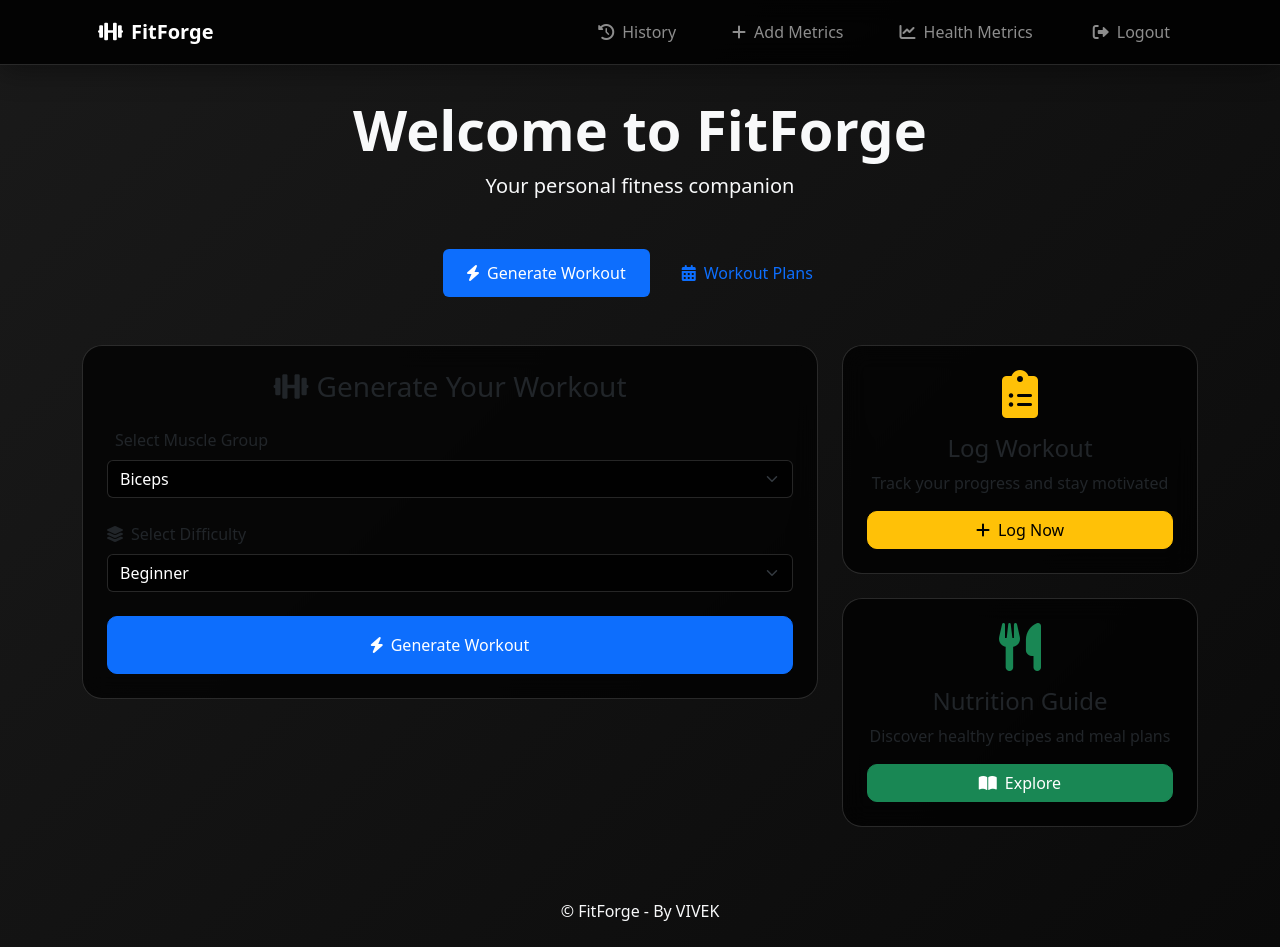
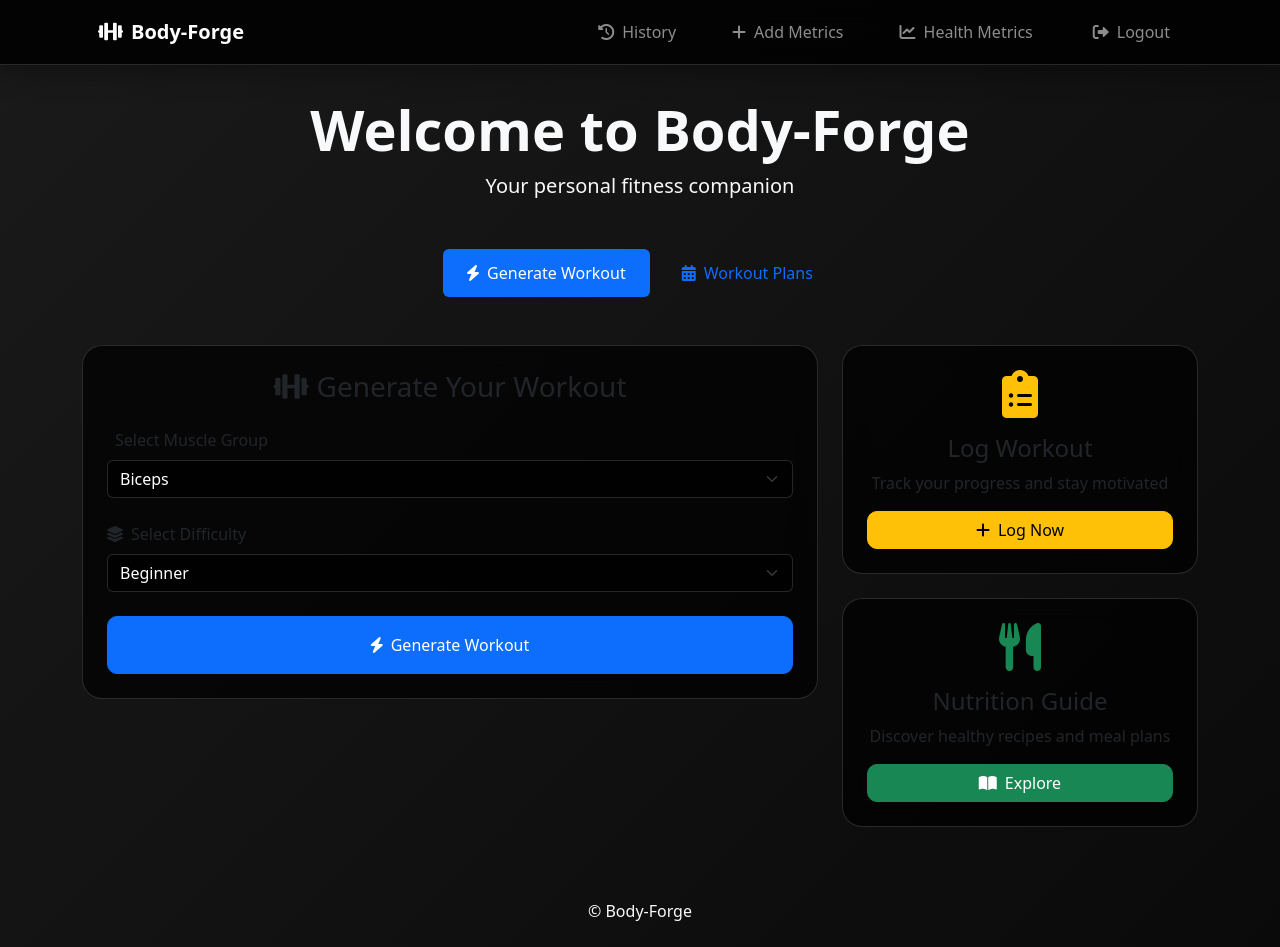
Before and after one commit to mohan-d17/Body-Forge, a Flask app: page /home in a window 1280 px wide. Run offline with Flask 3, Linux system fonts and the light colour scheme; the visitor is signed in with stand-in values (Sample User, id 1).

Commit message:
new commit

```diff
--- a/templates/history.html
+++ b/templates/history.html
@@ -3,7 +3,7 @@
 <head>
     <meta charset="UTF-8">
     <meta name="viewport" content="width=device-width, initial-scale=1.0">
-    <title>Workout History - FitForge</title>
+    <title>Workout History - Body-Forge</title>
     <link href="https://cdn.jsdelivr.net/npm/bootstrap@5.3.0-alpha1/dist/css/bootstrap.min.css" rel="stylesheet">
     <link href="https://cdnjs.cloudflare.com/ajax/libs/font-awesome/6.0.0/css/all.min.css" rel="stylesheet">
     <style>
@@ -196,7 +196,7 @@
         <div class="container">
             <a class="navbar-brand d-flex align-items-center" href="/">
                 <i class="fas fa-dumbbell me-2"></i>
-                <span class="fw-bold">FitForge</span>
+                <span class="fw-bold">Body-Forge</span>
             </a>
             <button class="navbar-toggler" type="button" data-bs-toggle="collapse" data-bs-target="#navbarNav">
                 <span class="navbar-toggler-icon"></span>
--- a/templates/home.html
+++ b/templates/home.html
@@ -3,7 +3,7 @@
 <head>
     <meta charset="UTF-8">
     <meta name="viewport" content="width=device-width, initial-scale=1.0">
-    <title>Home - FitForge</title>
+    <title>Home - Body-Forge</title>
     <link href="https://cdn.jsdelivr.net/npm/bootstrap@5.3.0-alpha1/dist/css/bootstrap.min.css" rel="stylesheet">
     <link href="https://cdnjs.cloudflare.com/ajax/libs/font-awesome/6.0.0/css/all.min.css" rel="stylesheet">
     <style>
@@ -213,7 +213,7 @@
         <div class="container">
             <a class="navbar-brand d-flex align-items-center" href="/">
                 <i class="fas fa-dumbbell me-2"></i>
-                <span class="fw-bold">FitForge</span>
+                <span class="fw-bold">Body-Forge</span>
             </a>
             <button class="navbar-toggler" type="button" data-bs-toggle="collapse" data-bs-target="#navbarNav">
                 <span class="navbar-toggler-icon"></span>
@@ -248,7 +248,7 @@
     <!-- Rest of your existing HTML remains unchanged -->
     <div class="container py-5 mt-5">
         <div class="text-center mb-5">
-            <h1 class="display-4 fw-bold">Welcome to FitForge</h1>
+            <h1 class="display-4 fw-bold">Welcome to Body-Forge</h1>
             <p class="lead text-light-50">Your personal fitness companion</p>
         </div>
 
@@ -414,7 +414,7 @@
     </div>
 
     <footer class="py-4 text-center text-light-50">
-        <p class="mb-0">&copy; FitForge - By VIVEK</p>
+        <p class="mb-0">&copy; Body-Forge</p>
     </footer>
 
     <script>
--- a/templates/index.html
+++ b/templates/index.html
@@ -3,7 +3,7 @@
 <head>
     <meta charset="UTF-8">
     <meta name="viewport" content="width=device-width, initial-scale=1.0">
-    <title>FitForge - Forge Your Fitness</title>
+    <title>Body-Forge - Forge Your Fitness</title>
     <link href="https://cdn.jsdelivr.net/npm/bootstrap@5.3.0-alpha1/dist/css/bootstrap.min.css" rel="stylesheet">
     <link href="https://cdnjs.cloudflare.com/ajax/libs/font-awesome/6.0.0/css/all.min.css" rel="stylesheet">
     <style>
@@ -107,7 +107,7 @@
     <div class="container min-vh-100 d-flex align-items-center justify-content-center py-5">
         <div class="hero-section p-5 text-center w-100" style="max-width: 1000px;">
             <h1 class="display-3 fw-bold mb-4 title-glow">
-                <i class="fas fa-dumbbell me-3"></i>FitForge
+                <i class="fas fa-dumbbell me-3"></i>Body-Forge
             </h1>
             <p class="lead mb-5 text-light-50 fw-light">Forge your perfect physique with cutting-edge fitness tools</p>
 
--- a/templates/log_workout.html
+++ b/templates/log_workout.html
@@ -3,7 +3,7 @@
 <head>
     <meta charset="UTF-8">
     <meta name="viewport" content="width=device-width, initial-scale=1.0">
-    <title>Log Workout - FitForge</title>
+    <title>Log Workout - Body-Forge</title>
     <link href="https://cdn.jsdelivr.net/npm/bootstrap@5.3.0-alpha1/dist/css/bootstrap.min.css" rel="stylesheet">
     <link href="https://cdnjs.cloudflare.com/ajax/libs/font-awesome/6.0.0/css/all.min.css" rel="stylesheet">
     <style>
@@ -178,7 +178,7 @@
         <div class="container">
             <a class="navbar-brand d-flex align-items-center" href="/">
                 <i class="fas fa-dumbbell me-2"></i>
-                <span class="fw-bold">FitForge</span>
+                <span class="fw-bold">Body-Forge</span>
             </a>
             <button class="navbar-toggler" type="button" data-bs-toggle="collapse" data-bs-target="#navbarNav">
                 <span class="navbar-toggler-icon"></span>
--- a/templates/login.html
+++ b/templates/login.html
@@ -3,7 +3,7 @@
 <head>
     <meta charset="UTF-8">
     <meta name="viewport" content="width=device-width, initial-scale=1.0">
-    <title>Login - FitForge</title>
+    <title>Login - Body-Forge</title>
     <link href="https://cdn.jsdelivr.net/npm/bootstrap@5.3.0-alpha1/dist/css/bootstrap.min.css" rel="stylesheet">
     <link href="https://cdnjs.cloudflare.com/ajax/libs/font-awesome/6.0.0/css/all.min.css" rel="stylesheet">
     <style>
--- a/templates/metrics.html
+++ b/templates/metrics.html
@@ -3,7 +3,7 @@
 <head>
     <meta charset="UTF-8">
     <meta name="viewport" content="width=device-width, initial-scale=1.0">
-    <title>Log Physical Metrics - FitForge</title>
+    <title>Log Physical Metrics - Body-Forge</title>
     <link href="https://cdn.jsdelivr.net/npm/bootstrap@5.3.0-alpha1/dist/css/bootstrap.min.css" rel="stylesheet">
     <link href="https://cdnjs.cloudflare.com/ajax/libs/font-awesome/6.0.0/css/all.min.css" rel="stylesheet">
     <style>
@@ -191,7 +191,7 @@
         <div class="container">
             <a class="navbar-brand d-flex align-items-center" href="/">
                 <i class="fas fa-dumbbell me-2"></i>
-                <span class="fw-bold">FitForge</span>
+                <span class="fw-bold">Body-Forge</span>
             </a>
             <button class="navbar-toggler" type="button" data-bs-toggle="collapse" data-bs-target="#navbarNav">
                 <span class="navbar-toggler-icon"></span>
--- a/templates/recipes.html
+++ b/templates/recipes.html
@@ -3,7 +3,7 @@
 <head>
     <meta charset="UTF-8">
     <meta name="viewport" content="width=device-width, initial-scale=1.0">
-    <title>Recipes - FitForge</title>
+    <title>Recipes - Body-Forge</title>
     <link href="https://cdn.jsdelivr.net/npm/bootstrap@5.3.0-alpha1/dist/css/bootstrap.min.css" rel="stylesheet">
     <link href="https://cdnjs.cloudflare.com/ajax/libs/font-awesome/6.0.0/css/all.min.css" rel="stylesheet">
     <style>
@@ -472,7 +472,7 @@
         <div class="container">
             <a class="navbar-brand d-flex align-items-center" href="/">
                 <i class="fas fa-dumbbell me-2"></i>
-                <span class="fw-bold">FitForge</span>
+                <span class="fw-bold">Body-Forge</span>
             </a>
             <button class="navbar-toggler" type="button" data-bs-toggle="collapse" data-bs-target="#navbarNav">
                 <span class="navbar-toggler-icon"></span>
--- a/templates/register.html
+++ b/templates/register.html
@@ -3,7 +3,7 @@
 <head>
     <meta charset="UTF-8">
     <meta name="viewport" content="width=device-width, initial-scale=1.0">
-    <title>Register - FitForge</title>
+    <title>Register - Body-Forge</title>
     <link href="https://cdn.jsdelivr.net/npm/bootstrap@5.3.0-alpha1/dist/css/bootstrap.min.css" rel="stylesheet">
     <link href="https://cdnjs.cloudflare.com/ajax/libs/font-awesome/6.0.0/css/all.min.css" rel="stylesheet">
     <style>
@@ -238,7 +238,7 @@
     <!-- Removed navbar as requested, added small floating logo instead -->
     <a href="/" class="mobile-logo">
         <i class="fas fa-dumbbell text-primary"></i>
-        <span class="fw-bold text-light">FitForge</span>
+        <span class="fw-bold text-light">Body-Forge</span>
     </a>
 
     <div class="container d-flex align-items-center justify-content-center py-5" style="min-height: 100vh;">
--- a/templates/update.html
+++ b/templates/update.html
@@ -3,7 +3,7 @@
 <head>
     <meta charset="UTF-8">
     <meta name="viewport" content="width=device-width, initial-scale=1.0">
-    <title>Update Workout - FitForge</title>
+    <title>Update Workout - Body-Forge</title>
     <link href="https://cdn.jsdelivr.net/npm/bootstrap@5.3.0-alpha1/dist/css/bootstrap.min.css" rel="stylesheet">
     <link href="https://cdnjs.cloudflare.com/ajax/libs/font-awesome/6.0.0/css/all.min.css" rel="stylesheet">
     <style>
@@ -213,7 +213,7 @@
         <div class="container">
             <a class="navbar-brand d-flex align-items-center" href="/">
                 <i class="fas fa-dumbbell me-2"></i>
-                <span class="fw-bold">FitForge</span>
+                <span class="fw-bold">Body-Forge</span>
             </a>
             <button class="navbar-toggler" type="button" data-bs-toggle="collapse" data-bs-target="#navbarNav">
                 <span class="navbar-toggler-icon"></span>
--- a/templates/view_metrics.html
+++ b/templates/view_metrics.html
@@ -3,7 +3,7 @@
 <head>
     <meta charset="UTF-8">
     <meta name="viewport" content="width=device-width, initial-scale=1.0">
-    <title>View Metrics - FitForge</title>
+    <title>View Metrics - Body-Forge</title>
     <link href="https://cdn.jsdelivr.net/npm/bootstrap@5.3.0-alpha1/dist/css/bootstrap.min.css" rel="stylesheet">
     <link href="https://cdnjs.cloudflare.com/ajax/libs/font-awesome/6.0.0/css/all.min.css" rel="stylesheet">
     <script src="https://cdn.jsdelivr.net/npm/chart.js"></script>
@@ -186,7 +186,7 @@
         <div class="container">
             <a class="navbar-brand d-flex align-items-center" href="/">
                 <i class="fas fa-dumbbell me-2"></i>
-                <span class="fw-bold">FitForge</span>
+                <span class="fw-bold">Body-Forge</span>
             </a>
             <button class="navbar-toggler" type="button" data-bs-toggle="collapse" data-bs-target="#navbarNav">
                 <span class="navbar-toggler-icon"></span>
--- a/templates/workout.html
+++ b/templates/workout.html
@@ -3,7 +3,7 @@
 <head>
     <meta charset="UTF-8">
     <meta name="viewport" content="width=device-width, initial-scale=1.0">
-    <title>Your Workout Plan - FitForge</title>
+    <title>Your Workout Plan - Body-Forge</title>
     <link href="https://cdn.jsdelivr.net/npm/bootstrap@5.3.0-alpha1/dist/css/bootstrap.min.css" rel="stylesheet">
     <link href="https://cdnjs.cloudflare.com/ajax/libs/font-awesome/6.0.0/css/all.min.css" rel="stylesheet">
     <style>
@@ -228,7 +228,7 @@
         <div class="container">
             <a class="navbar-brand d-flex align-items-center" href="/">
                 <i class="fas fa-dumbbell me-2"></i>
-                <span class="fw-bold">FitForge</span>
+                <span class="fw-bold">Body-Forge</span>
             </a>
             <button class="navbar-toggler" type="button" data-bs-toggle="collapse" data-bs-target="#navbarNav">
                 <span class="navbar-toggler-icon"></span>
```
Also changed, not shown: readme.md.
